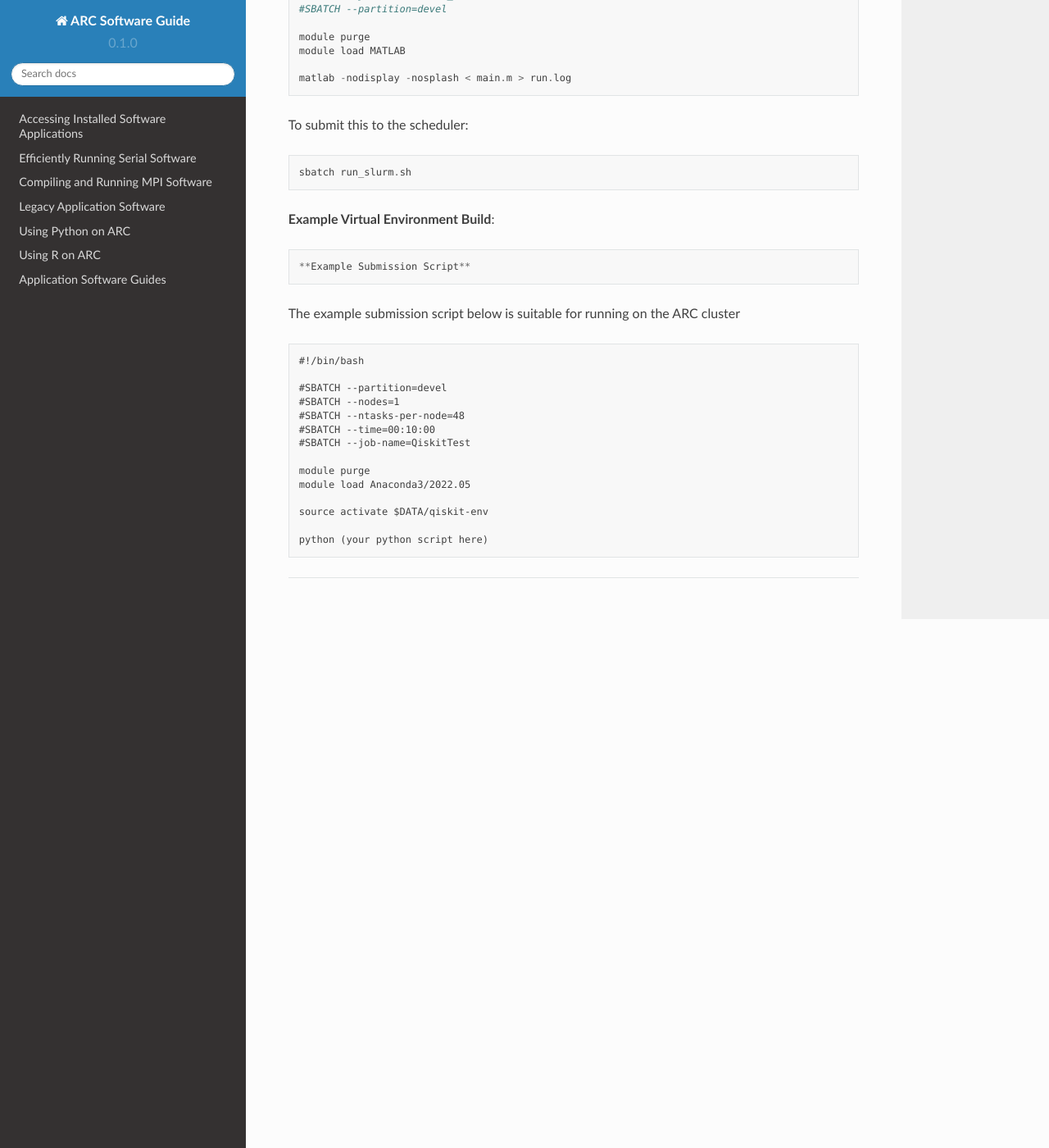
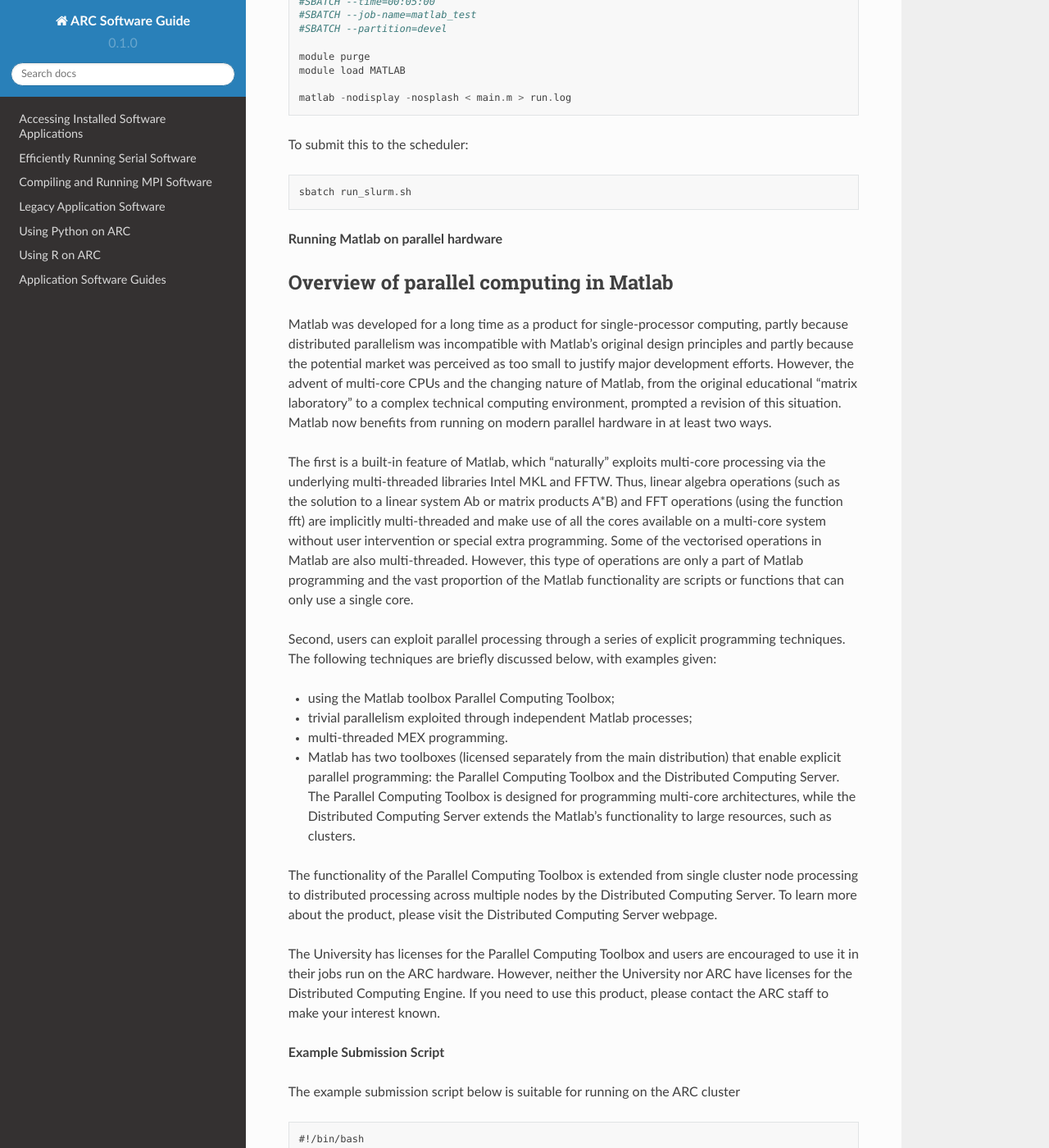
Before and after one commit to oxford-arc/arc-software-guide, a Sphinx documentation site: the page built from docs/source/apps/arc_matlab.rst, in a window 1280 px wide and 1400 px high, scrolled down 1999 px. Shown: the whole window at 82% size. Built offline with Sphinx 7.4.7 and the Read the Docs theme 2.0.0, drawn with Linux system fonts in a browser that asks for light colours; some of the changed text lies outside the part shown.

Commit message:
Update arc_matlab.rst

```diff
--- a/docs/source/apps/arc_matlab.rst
+++ b/docs/source/apps/arc_matlab.rst
@@ -58,7 +58,7 @@
  matlab -nodisplay -nosplash < main.m > run.log
 
 The flag ``-nodisplay`` instructs Matlab to run without the GUI, while ``-nosplash`` prevents the display of the Matlab logo.
-The < redirection operator ensures that Matlab runs the script ``main.m`` while the > operator re-directs the standard output
+The < redirection operator ensures that Matlab runs your Matlab script, in this case ``main.m`` while the > operator re-directs the standard output
 (normally to the terminal) to ``run.log`` file.
 
 For example for the ``seq`` example above, the contents of the SLURM submission script ``run_slurm.sh`` is::
@@ -80,10 +80,25 @@
    sbatch run_slurm.sh
 
 
+**Running Matlab on parallel hardware**
 
-**Example Virtual Environment Build**::
+Overview of parallel computing in Matlab
+########################################
 
+Matlab was developed for a long time as a product for single-processor computing, partly because distributed parallelism was incompatible with Matlab's original design principles and partly because the potential market was perceived as too small to justify major development efforts.  However, the advent of multi-core CPUs and the changing nature of Matlab, from the original educational "matrix laboratory" to a complex technical computing environment, prompted a revision of this situation. Matlab now benefits from running on modern parallel hardware in at least two ways.
 
+The first is a built-in feature of Matlab, which "naturally" exploits multi-core processing via the underlying multi-threaded libraries Intel MKL and FFTW.  Thus, linear algebra operations (such as the solution to a linear system A\b or matrix products A*B) and FFT operations (using the function fft) are implicitly multi-threaded and make use of all the cores available on a multi-core system without user intervention or special extra programming.  Some of the vectorised operations in Matlab are also multi-threaded.  However, this type of operations are only a part of Matlab programming and the vast proportion of the Matlab functionality are scripts or functions that can only use a single core.
+
+Second, users can exploit parallel processing through a series of explicit programming techniques.  The following techniques are briefly discussed below, with examples given:
+
+- using the Matlab toolbox Parallel Computing Toolbox;
+- trivial parallelism exploited through independent Matlab processes;
+- multi-threaded MEX programming.
+- Matlab has two toolboxes (licensed separately from the main distribution) that enable explicit parallel programming: the Parallel Computing Toolbox and the Distributed Computing Server.  The Parallel Computing Toolbox is designed for programming  multi-core architectures, while the Distributed Computing Server extends the Matlab's functionality to large resources, such as clusters.
+
+The functionality of the Parallel Computing Toolbox is extended from single cluster node processing to distributed processing across multiple nodes by the Distributed Computing Server.  To learn more about the product, please visit the Distributed Computing Server webpage.
+
+The University has licenses for the Parallel Computing Toolbox and users are encouraged to use it in their jobs run on the ARC hardware.  However, neither the University nor ARC have licenses for the Distributed Computing Engine.  If you need to use this product, please contact the ARC staff to make your interest known.
 
 
 **Example Submission Script**
```
